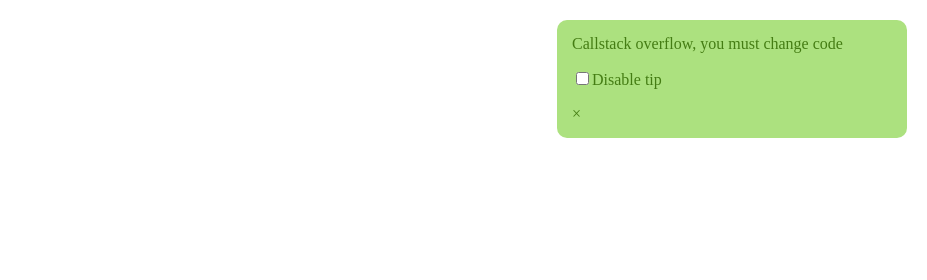
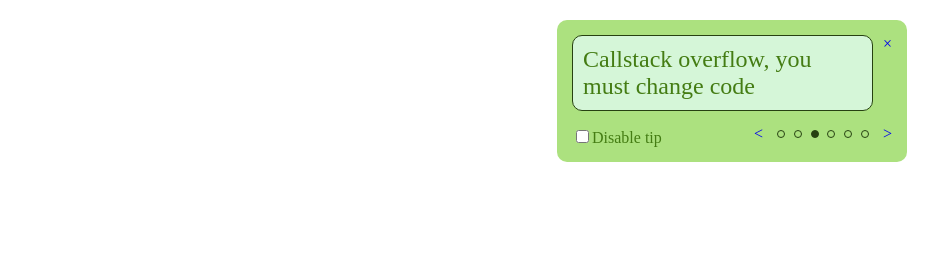
Before and after one commit to petriken/youtube, a plain HTML site: page codejam-dom/index.html in a window 1280 px wide. Shown: the top 280 px of the page, 353-1280 px from the left. Drawn offline with Linux system fonts and the light colour scheme.

Commit message:
refactor: refactoring js, css

```diff
--- a/codejam-dom/notifications/index.js
+++ b/codejam-dom/notifications/index.js
@@ -1,34 +1,5 @@
-// // let mailNotification = new Notification("main notification", {
-// //     tag : "hi",
-// //     body : "Все пропало, Кац предлагает сдаться",
-// //     icon : "http://habrastorage.org/storage2/cf9/50b/e87/cf950be87f8c34e63c07217a009f1d17.jpg"
-// // });
+setTimeout(function() {document.body.children[0].style.visibility = "visible"}, 1000);
 
-// function func(a) {
-//     let b = eval(a);
-//     return b;
-//   }
-
-// let res = func("(3+2)+(5+5)*2");
-
-// console.log(res);
-
-// function func(phrase, who) {
-//     alert( phrase + ', ' + who );
-//   }
-
-//   setTimeout(func, 5000, "Привет", "Вася");
-
-//   setTimeout(function() {document.body.children[0].classList.add("notifications")}, 5000);
-setTimeout(function() {document.body.children[0].style.visibility = "visible"}, 5000);
-// style.visibility = "hidden"
-
-//   classlist.toggle включить/выключить класс
-//    elem.appendChiled - добавить node
-// document.createElement('tagname');
-// Creates a new element with the given tag name.
-
-// document.createTextNode('text');
-// creates a new Text node.
-
-// first-notif
+document.getElementsByClassName("close").onclick = function() {
+  document.body.children[0].style.visibility = "hidden"
+}
--- a/codejam-dom/notifications/main.css
+++ b/codejam-dom/notifications/main.css
@@ -11,10 +11,98 @@
   border-radius: 10px;
   background-color: #ACE17F;
   color: #447C13;
-
 }
 
-.notifications:after{
-    display: inline-block;
+.wrapper {
+  display: flex;
+  justify-content: space-between;
+  align-items: flex-start;
+  flex-direction: row;
+}
+
+.wrapper p {
+  margin: 0;
+}
+
+.close {
+  padding-left: 10px;
+  text-decoration: none;
+}
+
+.close::after {
   content: "\00d7";
 }
+
+.first-notif {
+  padding: 10px;
+  font-size: 1.5em;
+  border: 1px solid #274111;
+  border-radius: 10px;
+  background-color: #D5F6D8;
+}
+
+.wpapper-nav {
+  display: flex;
+  justify-content: space-between;
+  align-items: center;
+  flex-direction: row;
+}
+
+.disable-tip {
+  width: 40%;
+  font-size: 1em;
+  margin-bottom: 0;
+}
+
+.left-arrow {
+  padding-right: 10px;
+  text-decoration: none;
+}
+
+.right-arrow {
+  padding-left: 10px;
+  text-decoration: none;
+}
+
+.left-arrow::after  {
+  content: "\003c";
+}
+
+.right-arrow::after  {
+  content: "\003e";
+}
+
+.wrapper-arrows {
+  margin-top: 10px;
+  display: flex;
+  justify-content: center;
+  align-items: center;
+  flex-direction: row;
+}
+
+.pseudo-slide {
+  width: 100px;
+  display: flex;
+  justify-content: space-around;
+  align-items: center;
+  flex-direction: row;
+}
+
+.wrapper-arrows p {
+  margin: 0;
+}
+
+.circle-small-full {
+  width: 6px;
+  height: 6px;
+  border-radius: 50%;
+  background-color: #274111;
+  border: 1px solid #274111;
+}
+
+.circle-small {
+  width: 6px;
+  height: 6px;
+  border-radius: 50%;
+  border: 1px solid #274111;
+}
```
Lines whose indentation alone changed are shown as unchanged.
